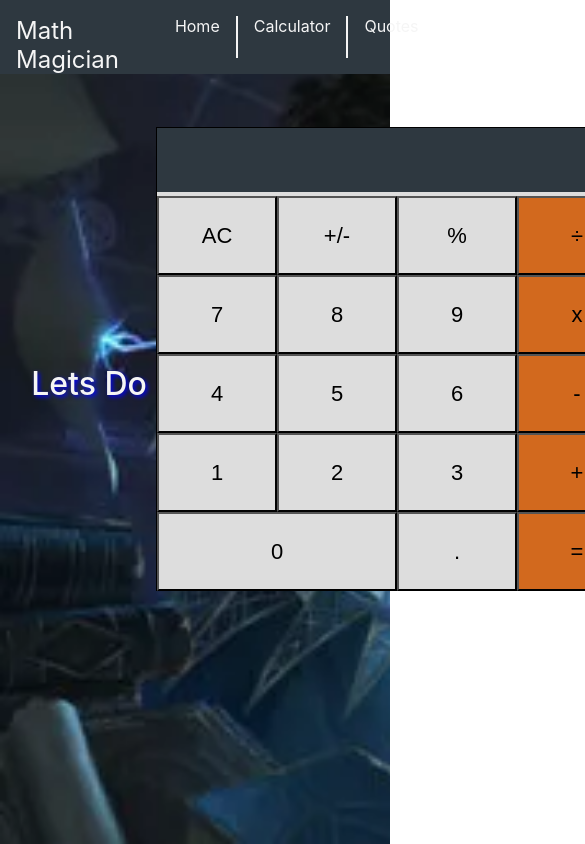
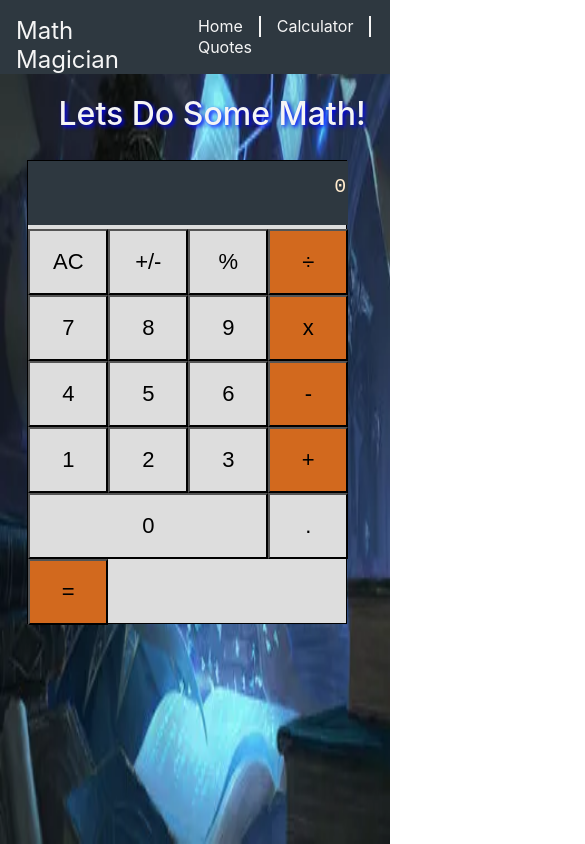
Before and after one commit to baqar-abbas/react-math-magician-redefine, a React (Create React App) app: page /calculator in a window 390 px wide. Shown: the top 844 px of the page, 585 px wide, since content can reach past the window. Built offline with nearby package versions, Linux system fonts and the light colour scheme.

Commit message:
Finalize the app - Create responsive design for small, medium and large screens.

```diff
--- a/src/App.css
+++ b/src/App.css
@@ -5,9 +5,10 @@
 .App {
   background-image: url("./assets/math.webp");
   width: 100vw; /* viewport width */
-  height: 100vh; /* viewport height */
-  background-size: cover;
+  min-height: 100vh; /* viewport height */
+  background-size: 100% 100%;
   background-repeat: no-repeat;
+  padding-bottom: 20px;
 }
 
 .calcDiv {
@@ -59,7 +60,7 @@
   width: 30rem;
   margin-left: 0.6rem;
   position: absolute;
-  top: 50%;
+  top: 30%;
   color: antiquewhite;
 }
 
@@ -75,6 +76,7 @@
 .nav-bar ul {
   list-style-type: none;
   display: flex;
+  flex-wrap: wrap;
 }
 
 .nav-bar ul li {
@@ -100,6 +102,8 @@
 .home-wrap {
   margin-left: 1rem;
   margin-top: 1rem;
+  width: 90%;
+  margin: 1px auto;
 }
 
 .positioning {
--- a/src/components/Calculator.js
+++ b/src/components/Calculator.js
@@ -1,6 +1,8 @@
+/* eslint-disable */
 import React, { useState } from 'react';
 import calculate from './logic/calculate';
 import { heading } from './Home';
+import './media-queries/calculator.css'
 
 function Calculator() {
   const [calculatorData, setCalculatorData] = useState({
--- a/src/components/Home.js
+++ b/src/components/Home.js
@@ -1,3 +1,4 @@
+/* eslint-disable */
 import React from 'react';
 
 export const lineheight = {
@@ -23,31 +24,26 @@ export default function Home() {
       <div className="home-wrap">
         <h2 style={heading}>Welcome to our Home Page!</h2>
         <p style={lineheight}>
-          Lorem ipsum dolor, sit amet consectetur adipisicing elit.
-          Eos quod sit quos corporis laboriosam cupiditate omnis dignissimos,
-          explicabo, voluptatum similique laudantium praesentium tempore.
-          Recusandae culpa eos eius, sed ab quibusdam.
-          Lorem ipsum dolor sit amet consectetur adipisicing elit. Libero corrupti ipsum,
-          asperiores sed nihil reprehenderit officia harum earum recusandae nobis provident.
-          Modi facere repellat fugiat quisquam quos tempore tempora aspernatur.
+        Welcome to Math-Magician, your one-stop application for all
+        things mathematical. Built using the powerful React.js
+        library, Math-Magician is more than just a calculator app.
+        It's a comprehensive tool designed to make mathematics
+        engaging and accessible.
+        At its core, Math-Magician features a robust calculator functionality.
+        Whether you're performing simple arithmetic or complex calculations,
+        our calculator is designed to handle it all with ease. The intuitive
+        interface ensures that you can perform your calculations quickly and
+        accurately.
         </p>
         <p style={lineheight}>
-          Lorem ipsum dolor, sit amet consectetur adipisicing elit.
-          Eos quod sit quos corporis laboriosam cupiditate omnis dignissimos,
-          explicabo, voluptatum similique laudantium praesentium tempore.
-          Recusandae culpa eos eius, sed ab quibusdam.
-          Lorem ipsum dolor sit amet consectetur adipisicing elit. Libero corrupti ipsum,
-          asperiores sed nihil reprehenderit officia harum earum recusandae nobis provident.
-          Modi facere repellat fugiat quisquam quos tempore tempora aspernatur.
+        But Math-Magician is not just about numbers. We believe that learning should be fun and inspiring. That's why we've integrated a unique quotes functionality into our app. With each use, you'll be presented with a thought-provoking quote about mathematics. These quotes are fetched in real-time from an API, ensuring a fresh dose of inspiration each time you use the app.
         </p>
         <p style={lineheight}>
-          Lorem ipsum dolor, sit amet consectetur adipisicing elit.
-          Eos quod sit quos corporis laboriosam cupiditate omnis dignissimos,
-          explicabo, voluptatum similique laudantium praesentium tempore.
-          Recusandae culpa eos eius, sed ab quibusdam.
-          Lorem ipsum dolor sit amet consectetur adipisicing elit. Libero corrupti ipsum,
-          asperiores sed nihil reprehenderit officia harum earum recusandae nobis provident.
-          Modi facere repellat fugiat quisquam quos tempore tempora aspernatur.
+        The power of Math-Magician lies in its use of React components and states.
+        This allows for a dynamic, responsive user experience. Whether you're a student,
+        a teacher, a professional, or just someone who loves math, Math-Magician is designed
+        to cater to your needs.
+        So why wait? Dive in and explore the magic of mathematics with Math-Magician!
         </p>
       </div>
     </>
--- a/src/components/Quotes.js
+++ b/src/components/Quotes.js
@@ -1,5 +1,6 @@
 import React, { useState, useEffect } from 'react';
 import { lineheight, heading } from './Home';
+import './media-queries/quotes.css';
 
 export default function Quotes() {
   const apiUrl = 'https://api.api-ninjas.com/v1/quotes';
--- /dev/null
+++ b/src/components/media-queries/calculator.css
@@ -0,0 +1,102 @@
+@media screen and (max-width: 900px) {
+    .calcDiv {
+        left: 30%;
+        top: 20%;
+    }
+
+    .calculator-heading {
+        top: 8%;
+        left: 15%;
+    }
+}
+
+@media screen and (max-width: 750px) {
+    .calcDiv {
+        left: 20%;
+        top: 20%;
+    }
+
+    .calculator-heading {
+        top: 8%;
+        left: 20%;
+    }
+}
+
+@media screen and (max-width: 620px) {
+    .calcDiv {
+        left: 10%;
+        top: 20%;
+
+    }
+
+    .calculator-heading {
+        top: 8%;
+        left: 22%;
+    }
+}
+
+@media screen and (max-width: 560px) {
+    .calcDiv {
+        left: 7%;
+        top: 20%;
+    }
+
+    .calculator-heading {
+        top: 8%;
+        left: 24%;
+    }
+}
+
+@media screen and (max-width: 530px) {
+
+    .calculator-heading {
+        top: 8%;
+        left: 24%;
+    }
+
+    .calcDiv {
+        width: 25rem;
+        left: 7%;
+        top: 19%;
+    }
+
+    .calcScreen {
+        width: 25rem;
+    }
+
+    .flex-container {
+        width: 25rem;
+    }
+
+    .flex-container > button {
+        width: 100px;
+        line-height: 60px;
+    }
+
+}
+
+@media screen and (max-width: 440px) {
+
+    .calculator-heading {
+        top: 8%;
+        left: 15%;
+    }
+
+    .calcDiv {
+        width: 20rem;
+    }
+
+    .calcScreen {
+        width: 20rem;
+    }
+
+    .flex-container {
+        width: 20rem;
+    }
+
+    .flex-container > button {
+        width: 80px;
+        line-height: 60px;
+    }
+
+}
--- /dev/null
+++ b/src/components/media-queries/quotes.css
@@ -0,0 +1,39 @@
+@media screen and (max-width:800px) {
+
+    .quotes {
+        width: 25rem;
+    }
+
+}
+
+@media screen and (max-width:678px) {
+
+    .quotes {
+        width: 20rem;
+        position: absolute;
+        top: 25%;
+        left: 5% !important;
+    }
+
+}
+
+@media screen and (max-width:550px) {
+
+    .quotes {
+        width: 15rem;
+        position: absolute;
+        top: 20%;
+        left: 2% !important;
+    }
+}
+
+@media screen and (max-width:420px) {
+
+    .quotes {
+        width: 10rem;
+        position: absolute;
+        top: 20%;
+        left: 1% !important;
+    }
+
+}
```
